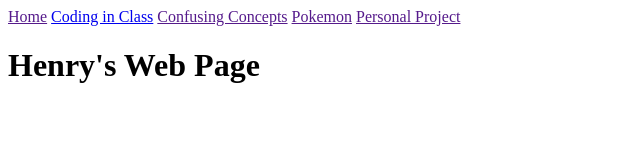
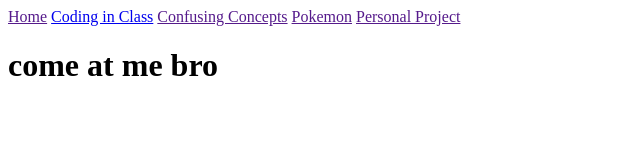
Before and after one commit to daniel3131/daniel3131.github.io, a plain HTML site: page index.html in a window 1280 px wide. Shown: the whole page, without its empty margins (0-640 px from the left). Drawn offline with Linux system fonts and the light colour scheme.

Commit message:
come at me bro

```diff
--- a/index.html
+++ b/index.html
@@ -15,7 +15,7 @@
         <a href="">Personal Project</a>
     </div>
     <div>
-        <h1>Henry's Web Page</h1>
+        <h1>come at me bro</h1>
     </div>
 </body>
 </html>
```
